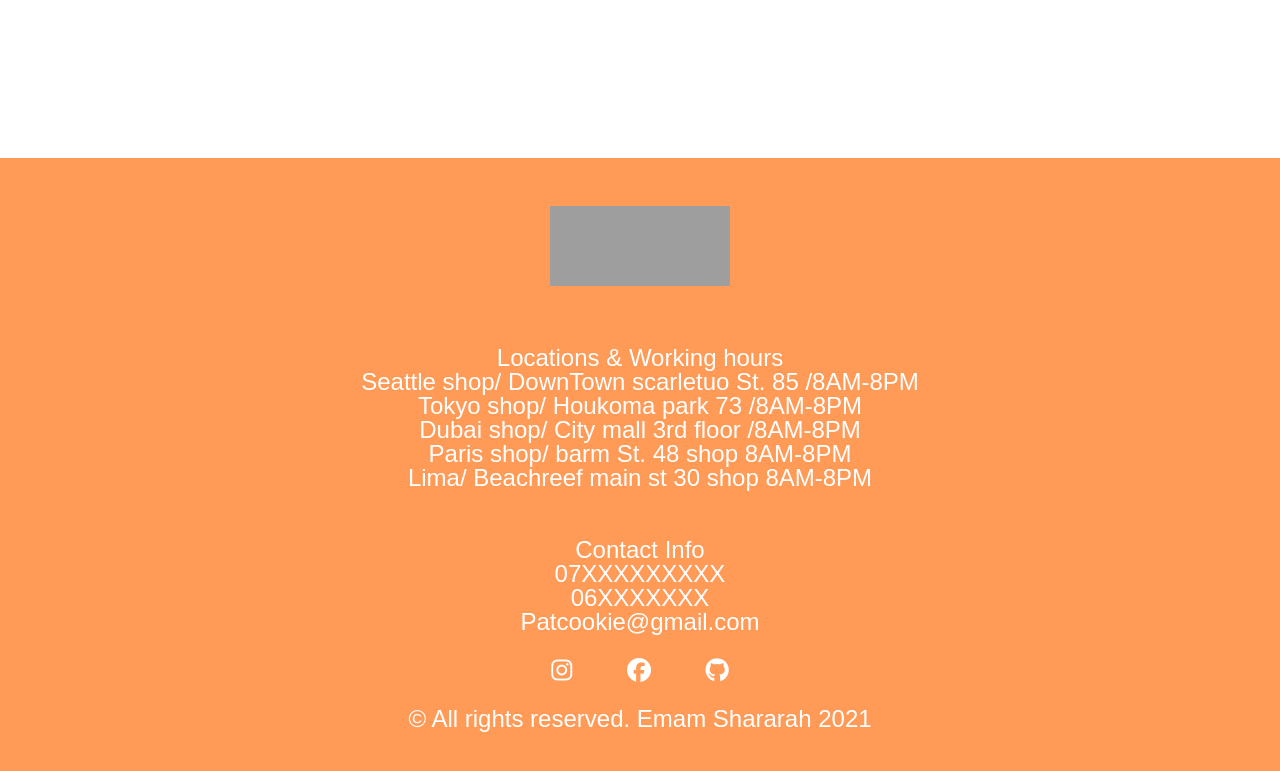
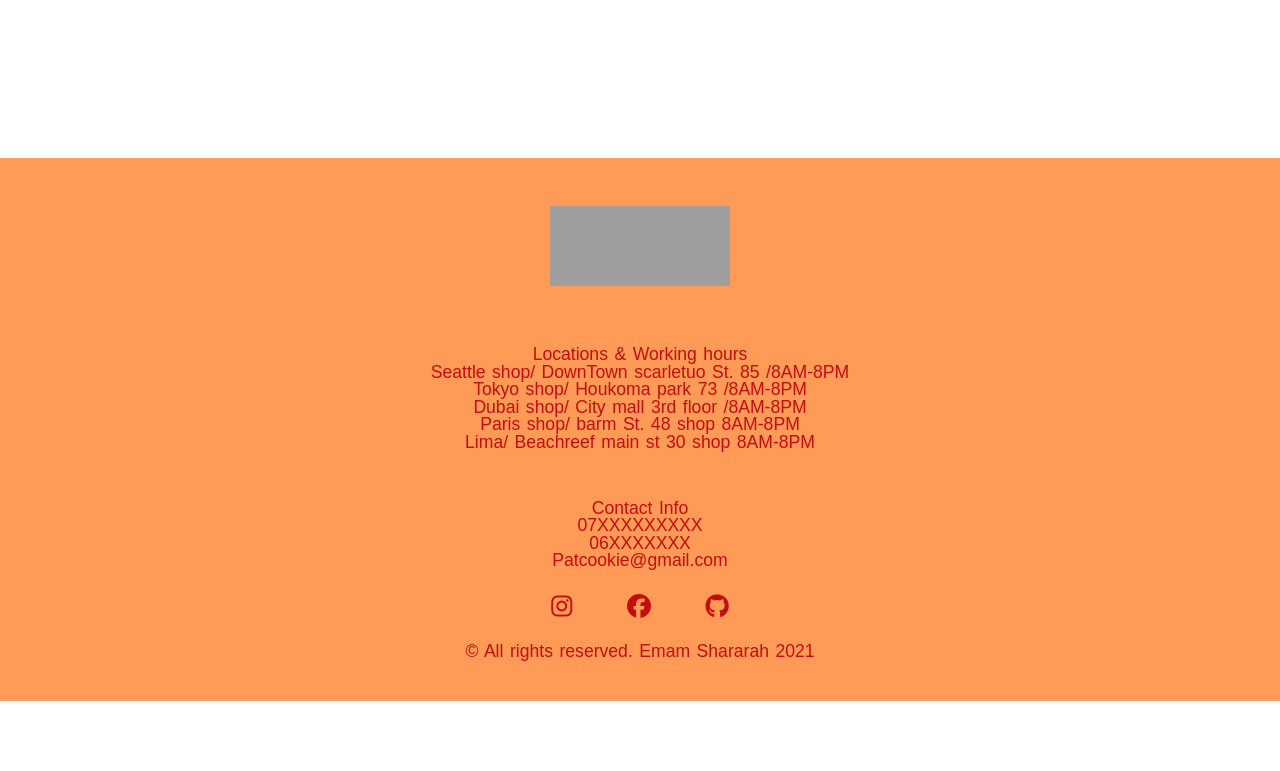
Before and after one commit to Emam96/cookie-stand, a plain HTML site: page index.html in a window 1280 px wide. Shown: the part 2968-3739 px from the top of the page. After the commit the page ends 3669 px from the top, so only its background shows below. Drawn offline with Linux system fonts and the light colour scheme; files that its build step writes are made by us from their sources; grey boxes are pictures that could not be loaded.

Commit message:
the last commit, I promise

```diff
--- a/CSS/indexstyle.css
+++ b/CSS/indexstyle.css
@@ -341,14 +341,18 @@ footer a {
   text-decoration: none;
   padding: 1.5rem;
   transition: 0.3s;
+  color: #c40e0e;
 
 }
 
 footer p {
+  font-size: 1.1pc;
   padding: 1.5rem;
+  color: #c40e0e;
+  word-spacing: 0.1rem;
 
 }
 
 footer a:hover {
-  color: #c40e0e;
+  color: hsl(0, 90%, 59%);
 }
```
